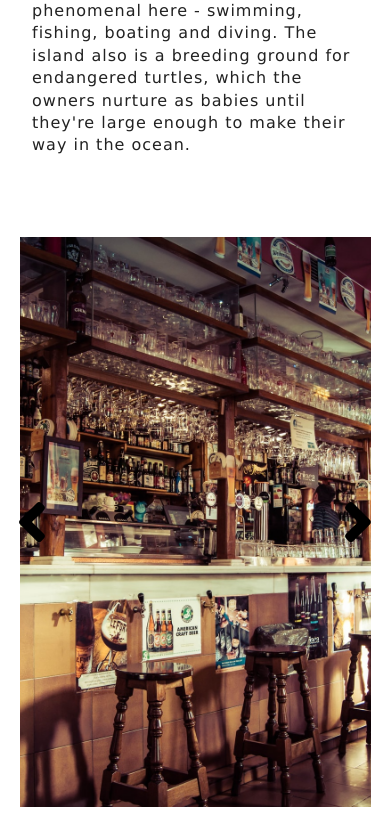
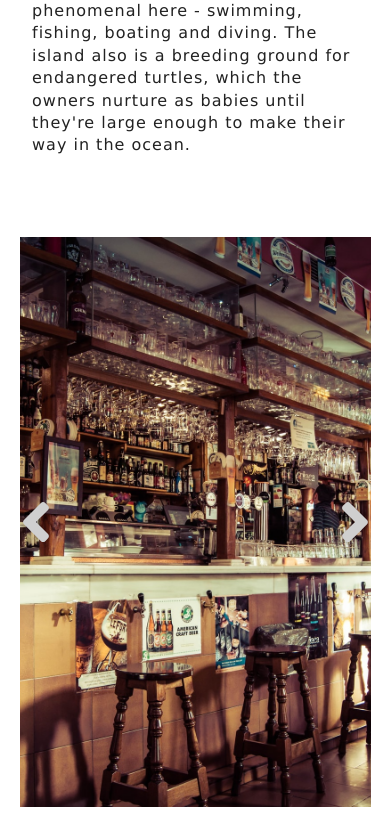
Before and after one commit to EvgenyOcean/2020-RentalIslands, a React (Create React App) app: page /islands/Dragon-Head in a window 390 px wide. Shown: the part 1173-2012 px from the top of the page. Built offline with nearby package versions, Linux system fonts and the light colour scheme.

Commit message:
responsive carousel

```diff
--- a/src/components/DetailSlider.js
+++ b/src/components/DetailSlider.js
@@ -6,27 +6,61 @@ import detail3 from '../images/LIfestyles/diving2.jpg';
 import {FaAngleLeft, FaAngleRight} from 'react-icons/fa';
 
 function DetailSlider(props) {
-  let counter = 0;
-  const handleClick = (e) => {
+  let counter = -1;
+  let isTransitionOn = false;
+
+  let handleClick = (e) => {
+    if (isTransitionOn) return;
+    isTransitionOn = true;
     let slider = document.querySelector('.slides-container');
+    let slides = document.querySelectorAll('.slide');
     let btn = e.target.closest('button');
+
+    const lastMainImg = -(slides.length - 2);
+    const lastDecorativeImg = -(slides.length - 1)
+
     if (btn.id === 'left'){
       counter++;
+      slider.style.transition = 'all .3s';
       slider.style.marginLeft = `${counter * 90}vw`;
+
     } else if (btn.id === 'right'){
       counter--;
+      slider.style.transition = 'all .3s';
       slider.style.marginLeft = `${counter * 90}vw`;
     }
+
+    document.addEventListener('transitionend', function inner(e) {
+      if (counter === 0){
+        slider.style.transition = 'none';
+        counter = lastMainImg;
+        slider.style.marginLeft = `${counter * 90}vw`;
+      }
+
+      if (counter === lastDecorativeImg){
+        slider.style.transition = 'none';
+        counter = -1;
+        slider.style.marginLeft = `${counter * 90}vw`;
+      }
+
+      document.removeEventListener('transitionend', inner);
+      isTransitionOn = false;
+    })
   }
+
 
   return (
     <DetailSliderDIV>
       <button id="left" className="slider-btn slider-btn--left" onClick={handleClick}><FaAngleLeft/></button>
       <div className="slider-container">
         <div className="slides-container">
-          <img src={detail} alt="" className="slide"></img>
+          <img src={detail3} alt="" className="slide"></img> {/* 0 */}
+
+          <img src={detail} alt="" className="slide"></img> {/* -1 */}
           <img src={detail2} alt="" className="slide"></img>
-          <img src={detail3} alt="" className="slide"></img>
+          <img src={detail3} alt="" className="slide"></img> {/* -3 */}
+
+          <img src={detail} alt="" className="slide"></img> {/* -4 */}
         </div>
       </div>
       <button id="right" className="slider-btn slider-btn--right" onClick={handleClick}><FaAngleRight/></button>
--- a/src/components/DetailSliderSC.js
+++ b/src/components/DetailSliderSC.js
@@ -1,24 +1,27 @@
 import styled from 'styled-components';
 
 const DetailSliderDIV = styled.div`
-  width: 100%;
+  width: 100vw;
+  max-width: 1920px;
+  margin: 0 auto;
   padding: 2rem 5vw;
   position: relative;
 
   .slider-container{
     overflow: hidden;
-
   }
 
   .slides-container{
-    width: 9999px;
     display: flex;
     height: 40vh;
     min-height: 570px;
+    transition: all .3s ease-in;
+    margin-left: -90vw;
 
     .slide{
       width: 90vw;
       height: 100%;
+      flex-shrink: 0;
       object-fit: cover;
     }
   }
@@ -33,6 +36,7 @@ const DetailSliderDIV = styled.div`
     cursor: pointer;
 
     svg{
+      color: var(--darkGrey);
       width: 2rem;
       height: 10rem;
       vertical-align: bottom;
@@ -40,12 +44,35 @@ const DetailSliderDIV = styled.div`
   }
 
   .slider-btn--left{
-    left: 1rem;
+    left: 1.5vw;
   }
 
   .slider-btn--right{
-    right: 1rem;
+    right: 1.5vw;
   }
+
+  @media (max-width: 1100px){
+    .slider-btn--left{
+      left: 0.3vw;
+    }
+
+    .slider-btn--right{
+      right: 0.3vw;
+    }
+  }
+
+  @media (max-width: 768px){
+    .slider-btn--left{
+      left: 5vw;
+      color: white;
+    }
+
+    .slider-btn--right{
+      right: 5vw;
+      color: white;
+    }
+  }
+
 `
 
 export default DetailSliderDIV;
```
